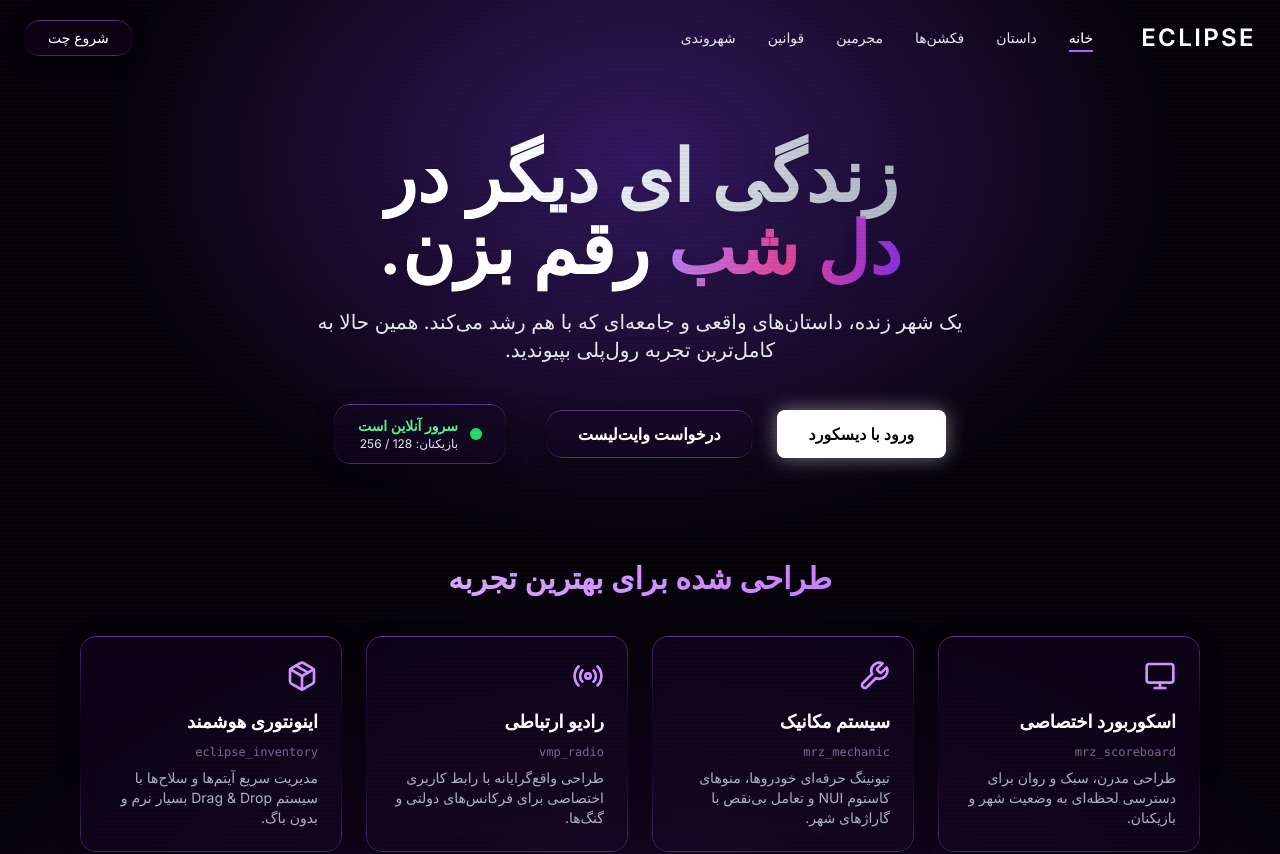
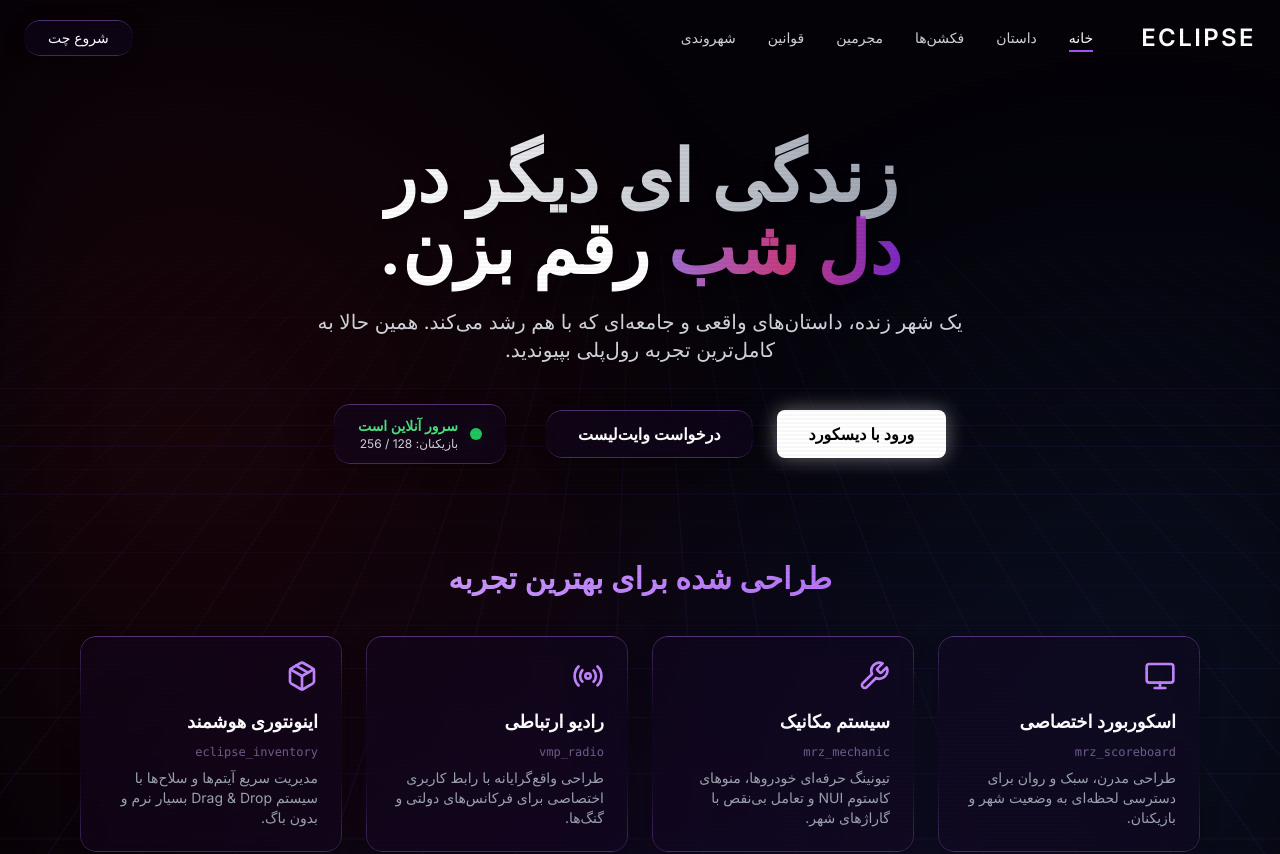
Before and after one commit to seniorabolfazl/eclipse-roleplay, a React (Vite) app: page / in a window 1280 px wide. Shown: the top 854 px of the page. Built offline with nearby package versions, Linux system fonts and the light colour scheme; a small style sheet from the web is missing; the HTML template or start-up script is replaced by a standard one.

Commit message:
Update index.css

```diff
--- a/src/index.css
+++ b/src/index.css
@@ -16,26 +16,66 @@ body {
   color: #ffffff;
   margin: 0;
   overflow-x: hidden;
+  cursor: crosshair !important;
 }
 
-/* Fallback backdrop */
-.eclipse-fallback-bg {
-  background:
-    radial-gradient(ellipse 70% 60% at 50% 15%, rgba(124, 58, 237, 0.35), transparent 60%),
-    radial-gradient(ellipse 90% 70% at 50% 100%, rgba(42, 15, 77, 0.55), transparent 65%),
-    #050308;
-  animation: eclipse-breathe 10s ease-in-out infinite;
+button, a, input, textarea, select {
+  cursor: pointer !important;
 }
 
-@keyframes eclipse-breathe {
-  0%, 100% { filter: brightness(1); }
-  50% { filter: brightness(1.12); }
+/* =========================================
+   Graphical Background (GTA / Eclipse Vibe)
+   ========================================= */
+.eclipse-fallback-bg {
+  background-color: #050308;
+  position: relative;
+  z-index: 0;
 }
 
-@media (prefers-reduced-motion: reduce) {
-  .eclipse-fallback-bg {
-    animation: none;
-  }
+/* شبکه (Grid) سه‌بعدی متحرک شبیه رادار و نقشه */
+.eclipse-fallback-bg::before {
+  content: "";
+  position: absolute;
+  top: -50%;
+  left: -50%;
+  width: 200%;
+  height: 200%;
+  background-image:
+    linear-gradient(rgba(124, 58, 237, 0.08) 1px, transparent 1px),
+    linear-gradient(90deg, rgba(124, 58, 237, 0.08) 1px, transparent 1px);
+  background-size: 60px 60px;
+  transform: perspective(1000px) rotateX(60deg) translateY(0);
+  animation: grid-scroll 15s linear infinite;
+  z-index: -2;
+  pointer-events: none;
+}
+
+/* نورهای محو آژیر پلیس (قرمز و آبی/بنفش) در پس‌زمینه */
+.eclipse-fallback-bg::after {
+  content: "";
+  position: absolute;
+  inset: 0;
+  background:
+    radial-gradient(circle at 15% 40%, rgba(220, 38, 38, 0.15) 0%, transparent 45%),
+    radial-gradient(circle at 85% 60%, rgba(59, 130, 246, 0.15) 0%, transparent 45%),
+    radial-gradient(circle at 50% 100%, rgba(124, 58, 237, 0.2) 0%, transparent 50%);
+  filter: blur(60px);
+  animation: police-lights 8s infinite alternate ease-in-out;
+  z-index: -1;
+  pointer-events: none;
+}
+
+/* انیمیشن حرکت نقشه/گرید */
+@keyframes grid-scroll {
+  0% { transform: perspective(1000px) rotateX(60deg) translateY(0); }
+  100% { transform: perspective(1000px) rotateX(60deg) translateY(60px); }
+}
+
+/* انیمیشن تپش نورهای پلیس */
+@keyframes police-lights {
+  0% { opacity: 0.3; transform: scale(0.9) translate(-2%, -2%); }
+  50% { opacity: 0.8; transform: scale(1.1) translate(2%, 3%); }
+  100% { opacity: 0.4; transform: scale(1) translate(2%, -2%); }
 }
 
 /* Liquid glass */
@@ -80,18 +120,11 @@ body {
   background: #050308;
 }
 ::-webkit-scrollbar-thumb {
-  background: #5b21b6; /* بنفش تیره */
+  background: #5b21b6;
   border-radius: 10px;
 }
 ::-webkit-scrollbar-thumb:hover {
-  background: #7c3aed; /* بنفش روشن‌تر در حالت هاور */
-}
-/* Custom Cursor (GTA Vibe) */
-body {
-  cursor: crosshair !important;
-}
-button, a, input, textarea, select {
-  cursor: pointer !important;
+  background: #7c3aed;
 }
 
 /* افکت مانیتور قدیمی برای ایجاد حس سیستم‌های داخل بازی */
```
